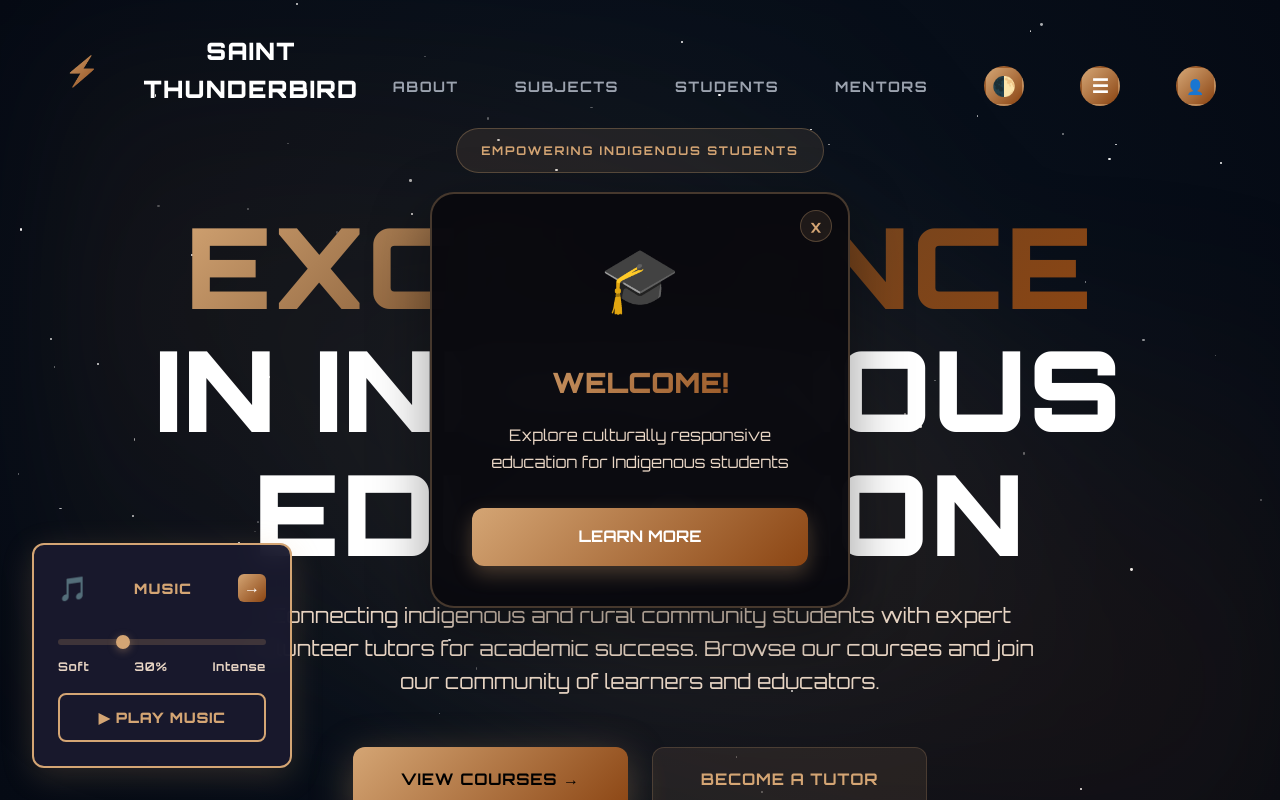
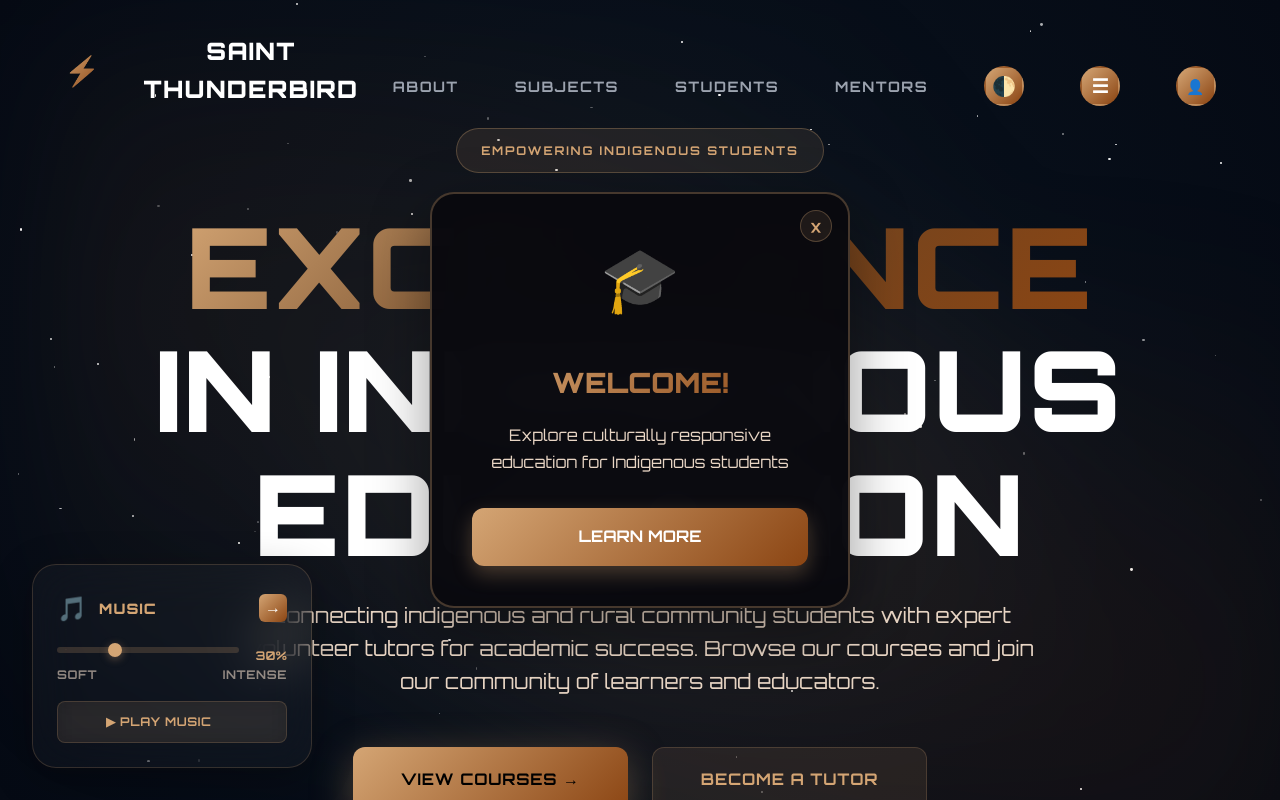
Before and after one commit to Kiddo4993/SaintThunderBirdTutoring, a Next.js app in the folder web/: page / in a window 1280 px wide. Shown: the top 800 px of the page. Built offline with nearby package versions, Linux system fonts and the light colour scheme.

Commit message:
ui fixed

```diff
--- a/web/app/site-legacy.css
+++ b/web/app/site-legacy.css
@@ -504,19 +504,19 @@ nav.scrolled {
 
 /* Glass Card */
 .glass-card {
-    background: rgba(255, 255, 255, 0.05);
-    backdrop-filter: blur(20px);
-    -webkit-backdrop-filter: blur(20px);
-    border: 1px solid rgba(255, 255, 255, 0.08);
+    background: rgba(255, 255, 255, 0.03);
+    backdrop-filter: blur(25px);
+    -webkit-backdrop-filter: blur(25px);
+    border: 1px solid rgba(212, 165, 116, 0.2);
     border-radius: 24px;
     padding: 3rem;
-    transition: all 0.6s cubic-bezier(0.4, 0, 0.2, 1);
+    transition: all 0.5s cubic-bezier(0.16, 1, 0.3, 1);
     opacity: 0;
     transform: translateY(30px);
     position: relative;
     overflow: hidden;
     color: var(--beige);
-    box-shadow: 0 0 30px rgba(212, 165, 116, 0.05);
+    box-shadow: 0 10px 40px rgba(0, 0, 0, 0.3), 0 0 20px rgba(212, 165, 116, 0.03);
 }
 
 .glass-card::before {
@@ -586,17 +586,17 @@ nav.scrolled {
 
 /* Stats */
 .stat {
-    background: rgba(255, 255, 255, 0.05);
+    background: rgba(255, 255, 255, 0.02);
     backdrop-filter: blur(20px);
     -webkit-backdrop-filter: blur(20px);
-    border: 1px solid rgba(255, 255, 255, 0.1);
-    border-radius: 20px;
-    padding: 2rem 1.5rem;
-    transition: all 0.4s ease;
+    border: 1px solid rgba(212, 165, 116, 0.15);
+    border-radius: 24px;
+    padding: 2.5rem 1.5rem;
+    transition: all 0.5s cubic-bezier(0.16, 1, 0.3, 1);
     color: var(--beige);
     position: relative;
     overflow: hidden;
-    box-shadow: 0 0 20px rgba(212, 165, 116, 0.08);
+    box-shadow: 0 10px 30px rgba(0, 0, 0, 0.2);
     text-align: center;
 }
 
@@ -653,22 +653,22 @@ body.light-mode .stat-subtext {
 /* Progress Bar */
 .progress-bar {
     width: 100%;
-    height: 12px;
-    background: rgba(255, 255, 255, 0.1);
-    border-radius: 10px;
+    height: 10px;
+    background: rgba(255, 255, 255, 0.05);
+    border-radius: 50px;
     overflow: hidden;
     margin-top: 1rem;
     position: relative;
-    border: 1px solid rgba(212, 165, 116, 0.2);
+    border: 1px solid rgba(212, 165, 116, 0.1);
 }
 
 .progress-fill {
     height: 100%;
     width: 0%;
-    background: linear-gradient(90deg, var(--accent) 0%, var(--beige) 50%, var(--primary) 100%);
-    border-radius: 10px;
-    box-shadow: 0 0 20px rgba(212, 165, 116, 0.8), inset 0 0 10px rgba(255, 255, 255, 0.2);
-    transition: width 1.8s cubic-bezier(0.34, 1.56, 0.64, 1);
+    background: linear-gradient(90deg, #8b4513 0%, #d4a574 50%, #e8d5c4 100%);
+    border-radius: 50px;
+    box-shadow: 0 0 15px rgba(212, 165, 116, 0.4);
+    transition: width 1.5s cubic-bezier(0.16, 1, 0.3, 1);
     position: relative;
     overflow: hidden;
 }
@@ -841,6 +841,7 @@ body.light-mode .st-popup-card {
     margin-bottom: 1rem;
     background: linear-gradient(135deg, var(--beige), var(--accent));
     -webkit-background-clip: text;
+    background-clip: text;
     -webkit-text-fill-color: transparent;
     text-transform: uppercase;
 }
@@ -917,27 +918,14 @@ footer p {
     position: fixed;
     bottom: 2rem;
     left: 2rem;
-    background: rgba(26, 26, 46, 0.95);
-    backdrop-filter: blur(10px);
-    border: 2px solid #d4a574;
-    border-radius: 12px;
-    box-shadow: 0 8px 32px rgba(212, 165, 116, 0.2);
-    transition: all 0.4s cubic-bezier(0.34, 1.56, 0.64, 1);
     z-index: 98;
-    overflow: hidden;
-}
-
-/* Expanded state */
-.music-control {
-    width: 260px;
-    padding: 1.5rem;
-}
-
-/* Collapsed state */
+    width: 280px;
+    transition: all 0.5s cubic-bezier(0.16, 1, 0.3, 1);
+}
+
 .music-control.collapsed {
-    width: 50px;
-    padding: 0.75rem;
-    background: rgba(26, 26, 46, 0.98);
+    width: 60px;
+    padding: 1rem !important;
 }
 
 .music-header {
--- a/web/components/home/HomeContent.jsx
+++ b/web/components/home/HomeContent.jsx
@@ -86,9 +86,9 @@ export default function HomeContent() {
           <div className="subjects-grid gap-8 !grid-cols-1 md:!grid-cols-2 lg:!grid-cols-4">
             {["Mathematics", "Sciences", "Languages", "Technology"].map((label) => (
               <div key={label} className="glass-card p-8">
-                <div className="mb-4 flex items-center justify-between">
-                  <span className="text-lg font-bold">{label}</span>
-                  <span className="font-bold text-[var(--beige)]">100%</span>
+                <div className="mb-4 flex items-center justify-between gap-4">
+                  <span className="text-lg font-bold truncate">{label}</span>
+                  <span className="font-bold text-[var(--beige)] shrink-0">100%</span>
                 </div>
                 <div className="progress-bar">
                   <div className="progress-fill" data-width="100" />
@@ -314,13 +314,13 @@ export default function HomeContent() {
           </div>
         </div>
 
-        <div className="section-header mx-auto mt-24 max-w-[800px]">
+        <div className="section-header mx-auto mt-24 max-w-[800px] flex flex-col items-center text-center">
           <h2 className="section-title text-5xl font-black uppercase tracking-wide mb-6">Become a Tutor</h2>
           <p className="section-subtitle mb-10 text-xl leading-relaxed text-[var(--beige-light)]">
             Share your knowledge, experience, and passion. Help shape the next generation of indigenous leaders
             and scholars. Apply today to join our community of dedicated educators.
           </p>
-          <a href="/login" className="btn btn-primary">
+          <a href="/login" className="btn btn-primary mx-auto">
             Apply to Tutor →
           </a>
         </div>
@@ -330,25 +330,29 @@ export default function HomeContent() {
         ↑
       </button>
 
-      <div className="music-control" id="musicControl">
+      <div className="music-control glass-card !p-6 !opacity-100" id="musicControl" style={{ transform: 'none' }}>
         <div className="music-header">
-          <div className="music-icon">🎵</div>
-          <div className="music-title">Music</div>
+          <div className="flex items-center gap-3">
+            <div className="music-icon">🎵</div>
+            <div className="music-title text-sm font-bold tracking-widest text-[var(--beige)] uppercase">Music</div>
+          </div>
           <button type="button" className="collapse-btn" id="collapseBtn">
             →
           </button>
         </div>
 
-        <div className="music-panel">
-          <input type="range" id="volumeSlider" className="volume-slider" min="0" max="100" defaultValue="30" />
+        <div className="music-panel mt-6">
+          <div className="flex items-center gap-4 mb-2">
+            <input type="range" id="volumeSlider" className="volume-slider flex-1" min="0" max="100" defaultValue="30" />
+            <span id="volumeValue" className="text-xs font-bold text-[var(--beige)] min-w-[30px]">30%</span>
+          </div>
 
-          <div className="volume-label">
+          <div className="volume-label flex justify-between text-[10px] uppercase tracking-tighter opacity-60 mb-6">
             <span>Soft</span>
-            <span id="volumeValue">30%</span>
             <span>Intense</span>
           </div>
 
-          <button type="button" className="music-toggle" id="musicToggle">
+          <button type="button" className="btn btn-secondary w-full !py-3 !text-xs !rounded-lg" id="musicToggle">
             ▶ Play Music
           </button>
         </div>
```
